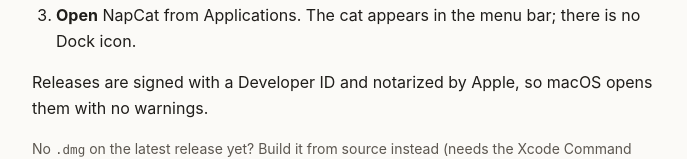
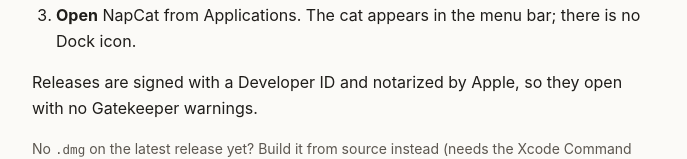
Before and after one commit to MuratAlkan06/NapCat, a plain HTML site: page docs/index.html in a window 1280 px wide. Shown: the part 800-959 px from the top of the page, without its empty margins (296-983 px from the left). Drawn offline with Linux system fonts and the light colour scheme.

Commit message:
docs(site): scope the no-warnings claim to Gatekeeper

```diff
--- a/docs/index.html
+++ b/docs/index.html
@@ -48,7 +48,7 @@
         <li><strong>Drag</strong> NapCat onto Applications in the window that opens.</li>
         <li><strong>Open</strong> NapCat from Applications. The cat appears in the menu bar; there is no Dock icon.</li>
       </ol>
-      <p>Releases are signed with a Developer ID and notarized by Apple, so macOS opens them with no warnings.</p>
+      <p>Releases are signed with a Developer ID and notarized by Apple, so they open with no Gatekeeper warnings.</p>
       <p class="note">No <code>.dmg</code> on the latest release yet? Build it from source instead (needs the Xcode Command Line Tools): clone the repository, run <code>make</code>, then <code>open dist/NapCat.app</code>. The <a href="https://github.com/MuratAlkan06/NapCat#install">README</a> has the details.</p>
     </section>
 
```
